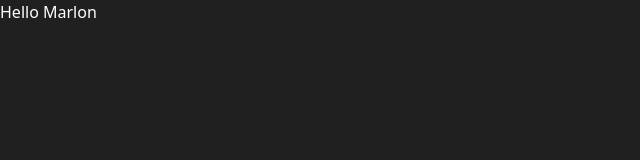
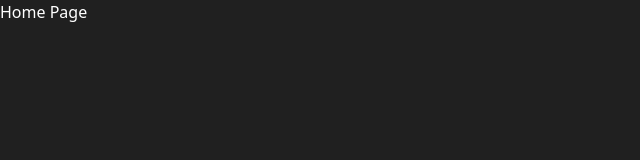
Before and after one commit to clasesucatmarlon/mern-crud-auth, a React (Vite) app in the folder client/: page / in a window 1280 px wide. Shown: the top 160 px of the page, without its empty margins (0-640 px from the left). Built offline with nearby package versions, Linux system fonts and the light colour scheme.

Commit message:
feat(Mern-crud-auth): :sparkles: Creada sistemas de rutas de la app
Creada sistemas de rutas de la app

```diff
--- a/client/package.json
+++ b/client/package.json
@@ -11,7 +11,8 @@
   },
   "dependencies": {
     "react": "^18.2.0",
-    "react-dom": "^18.2.0"
+    "react-dom": "^18.2.0",
+    "react-router-dom": "^6.22.2"
   },
   "devDependencies": {
     "@types/react": "^18.2.56",
--- a/client/src/App.jsx
+++ b/client/src/App.jsx
@@ -1,10 +1,18 @@
+import { BrowserRouter, Routes, Route } from "react-router-dom";
+
 const App = () => {
   return (
-    <div>
-      <h1 className="text-3xl font-bold underline">
-        Hello Marlon
-      </h1>
-    </div>
+    <BrowserRouter>
+      <Routes>
+        <Route path="/" element={<h1 className="text-xl">Home Page</h1>} />
+        <Route path="/login" element={<h1>Login</h1>} />
+        <Route path="/register" element={<h1>Register</h1>} />
+        <Route path="/tasks" element={<h1>List all task</h1>} />
+        <Route path="/tasks/:id" element={<h1>Update task</h1>} />
+        <Route path="/add-task" element={<h1>Add new task</h1>} />
+        <Route path="/profile" element={<h1>Profile</h1>} />
+      </Routes>
+    </BrowserRouter>
   )
 }
 
```
Also changed, not shown: 1 other file (tests, documents, lock files or other folders).
